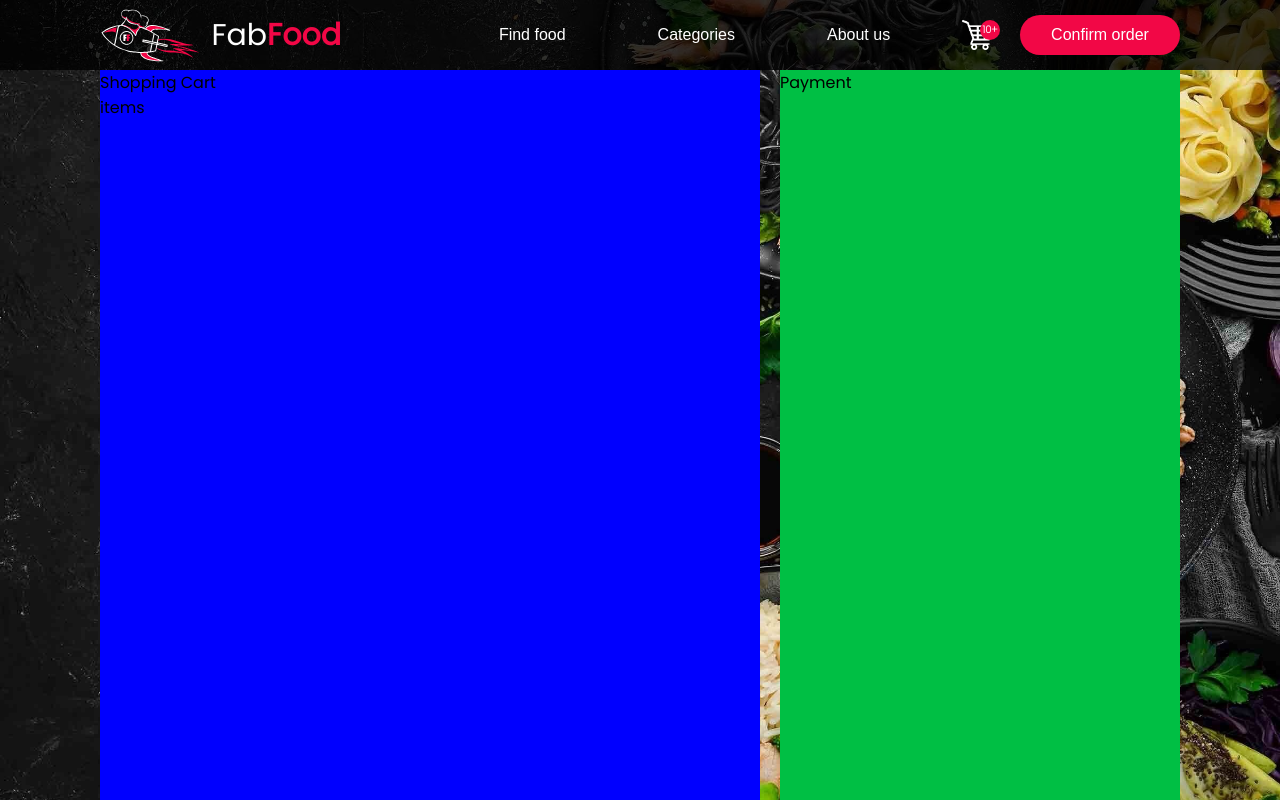
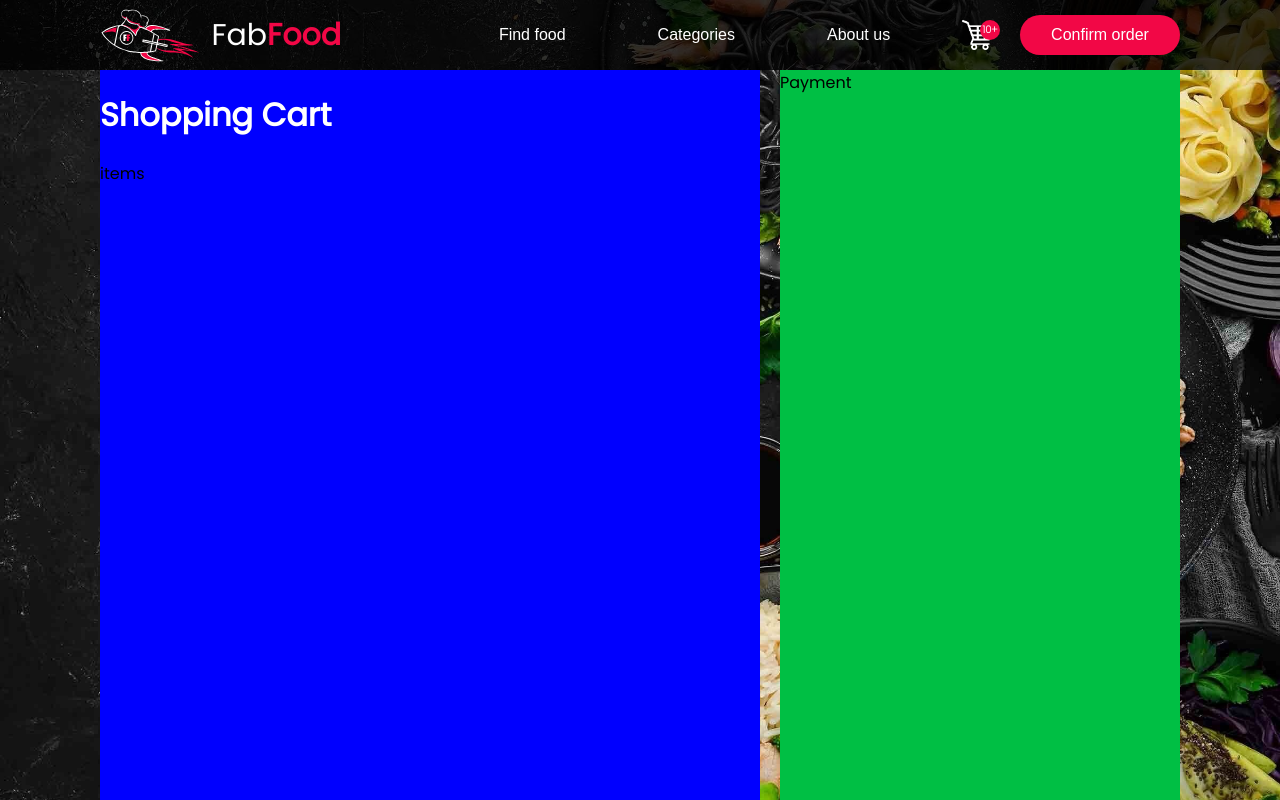
Before and after one commit to FabianXRL16/FabFood, a Vue app: page /shoppingcart in a window 1280 px wide. Built offline with nearby package versions, Linux system fonts and the light colour scheme.

Commit message:
Component Shopping cart created

```diff
--- /dev/null
+++ b/src/components/general/titleMain.vue
@@ -0,0 +1,24 @@
+<template>
+    <div class="title">
+        <h1>{{title}}</h1>
+    </div>
+</template>
+
+<script>
+export default {
+    name: "titleMain",
+    props:{
+        title:{
+            type: String,
+            default: "Foods"
+        }
+    }
+}
+</script>
+
+<style scoped>
+@import "../../assets/styles/variables.css";
+    .title{
+        color: var(--white);
+    }
+</style>
--- a/src/components/groups/orderDetails.vue
+++ b/src/components/groups/orderDetails.vue
@@ -1,35 +1,31 @@
 <template>
   <div class="container__orderDetails">
-        <div>
-            Shopping Cart
-        </div>
+    <titleMain :title="'Shopping Cart'" />
     <div>
       items
     </div>
-        <div>
-
-        </div>
+    <div></div>
   </div>
 </template>
 <script>
-
-export default{
+import titleMain from "../general/titleMain.vue";
+export default {
   name: "OrderDetails",
-    components:{
-
-    }
-}
+  components: {
+    titleMain,
+  },
+};
 </script>
 
 <style scoped>
 @import "../../assets/styles/variables.css";
 .container__orderDetails {
   background: blue;
-  width: calc(100vw - 2*var(--p) - 20px - 400px);
+  width: calc(100vw - 2 * var(--p) - 20px - 400px);
   box-sizing: border-box;
 }
-@media (max-width: 1150px){
-    .container__orderDetails{
+@media (max-width: 1150px) {
+  .container__orderDetails {
     width: 100%;
   }
 }
--- a/src/views/ShoppingCart.vue
+++ b/src/views/ShoppingCart.vue
@@ -1,11 +1,7 @@
 <template>
   <div class="container">
-      <order-details>
-          carts
-      </order-details>
-      <payment>
-          payment
-      </payment>
+      <order-details />
+      <payment />
   </div>
 </template>
 
```
Lines whose indentation alone changed are shown as unchanged.
